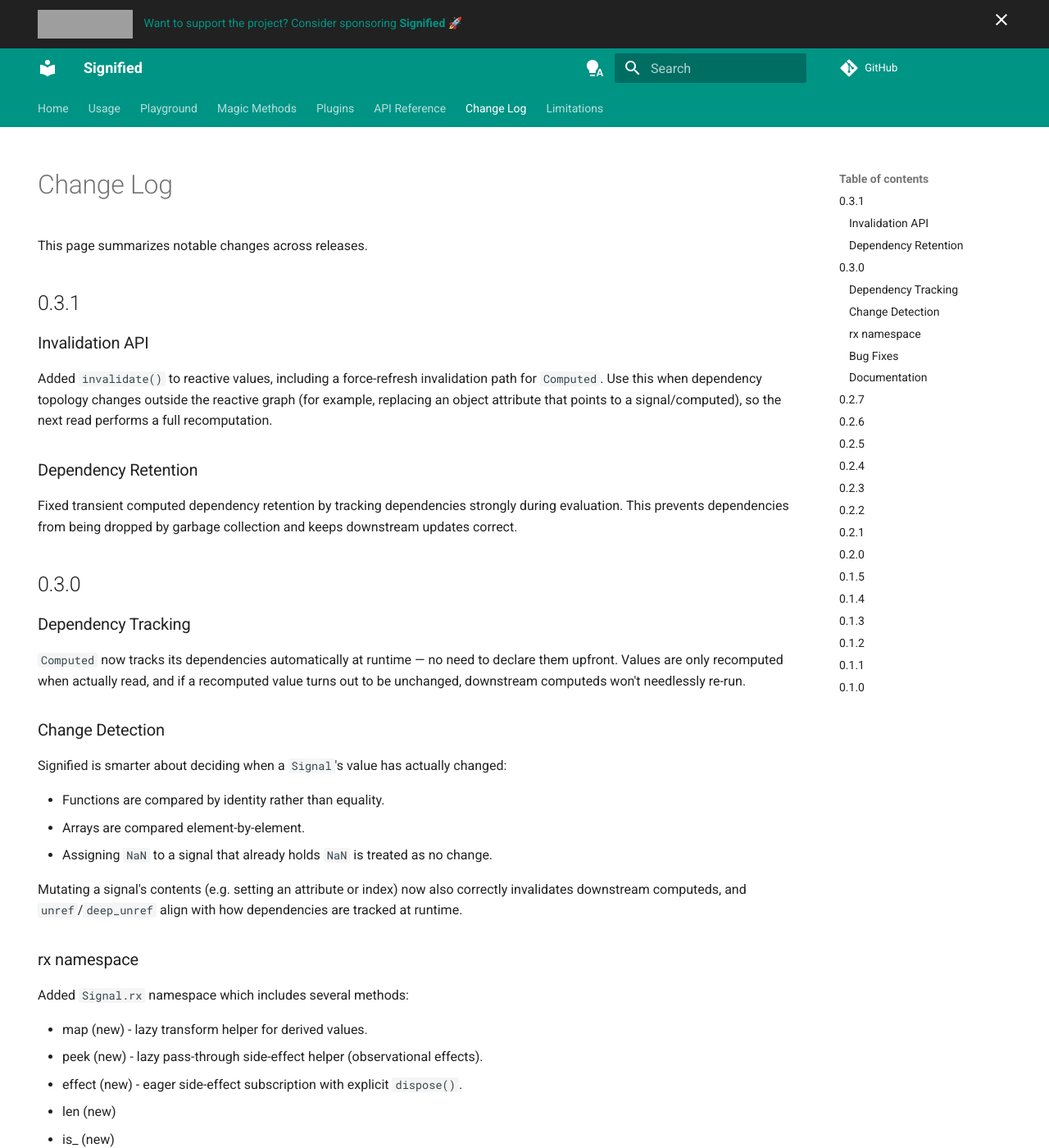
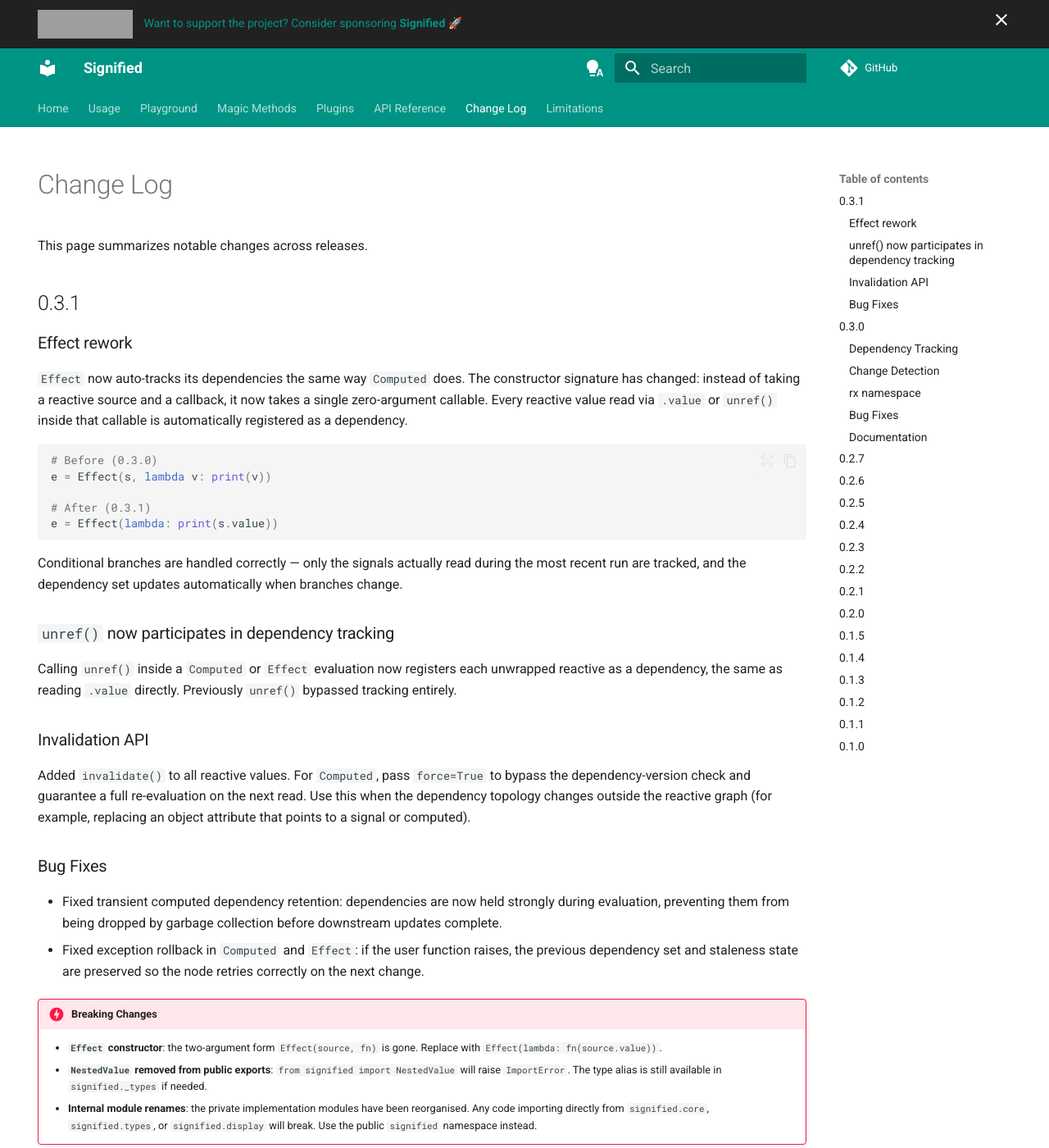
Before and after one commit to dougmercer/signified, an MkDocs documentation site: the page built from docs/changes.md, in a window 1280 px wide and 1400 px high. Shown: the whole window at 82% size. Built offline with MkDocs 1.6.1 and Material for MkDocs 9.7.7, drawn with Linux system fonts in a browser that asks for light colours; comment, search, counter and statistics services are not loaded; the version menu is left out; some of the changed text lies outside the part shown; grey boxes are pictures that could not be loaded.

Commit message:
Add change log

````diff
--- a/docs/changes.md
+++ b/docs/changes.md
@@ -8,13 +8,42 @@
 
 ## 0.3.1
 
+### Effect rework
+
+`Effect` now auto-tracks its dependencies the same way `Computed` does. The constructor signature has changed: instead of taking a reactive source and a callback, it now takes a single zero-argument callable. Every reactive value read via `.value` or `unref()` inside that callable is automatically registered as a dependency.
+
+```python
+# Before (0.3.0)
+e = Effect(s, lambda v: print(v))
+
+# After (0.3.1)
+e = Effect(lambda: print(s.value))
+```
+
+Conditional branches are handled correctly — only the signals actually read during the most recent run are tracked, and the dependency set updates automatically when branches change.
+
+### `unref()` now participates in dependency tracking
+
+Calling `unref()` inside a `Computed` or `Effect` evaluation now registers each unwrapped reactive as a dependency, the same as reading `.value` directly. Previously `unref()` bypassed tracking entirely.
+
 ### Invalidation API
 
-Added `invalidate()` to reactive values, including a force-refresh invalidation path for `Computed`. Use this when dependency topology changes outside the reactive graph (for example, replacing an object attribute that points to a signal/computed), so the next read performs a full recomputation.
+Added `invalidate()` to all reactive values. For `Computed`, pass `force=True` to bypass the dependency-version check and guarantee a full re-evaluation on the next read. Use this when the dependency topology changes outside the reactive graph (for example, replacing an object attribute that points to a signal or computed).
 
-### Dependency Retention
+### Bug Fixes
 
-Fixed transient computed dependency retention by tracking dependencies strongly during evaluation. This prevents dependencies from being dropped by garbage collection and keeps downstream updates correct.
+- Fixed transient computed dependency retention: dependencies are now held strongly during evaluation, preventing them from being dropped by garbage collection before downstream updates complete.
+- Fixed exception rollback in `Computed` and `Effect`: if the user function raises, the previous dependency set and staleness state are preserved so the node retries correctly on the next change.
+
+!!! danger "Breaking Changes"
+
+    - **`Effect` constructor**: the two-argument form `Effect(source, fn)` is gone. Replace with `Effect(lambda: fn(source.value))`.
+    - **`NestedValue` removed from public exports**: `from signified import NestedValue` will raise `ImportError`. The type alias is still available in `signified._types` if needed.
+    - **Internal module renames**: the private implementation modules have been reorganised. Any code importing directly from `signified.core`, `signified.types`, or `signified.display` will break. Use the public `signified` namespace instead.
+
+!!! warning "Deprecations"
+
+    - `as_signal(val)` — use `as_rx(val)` instead.
 
 ## 0.3.0
 
````
